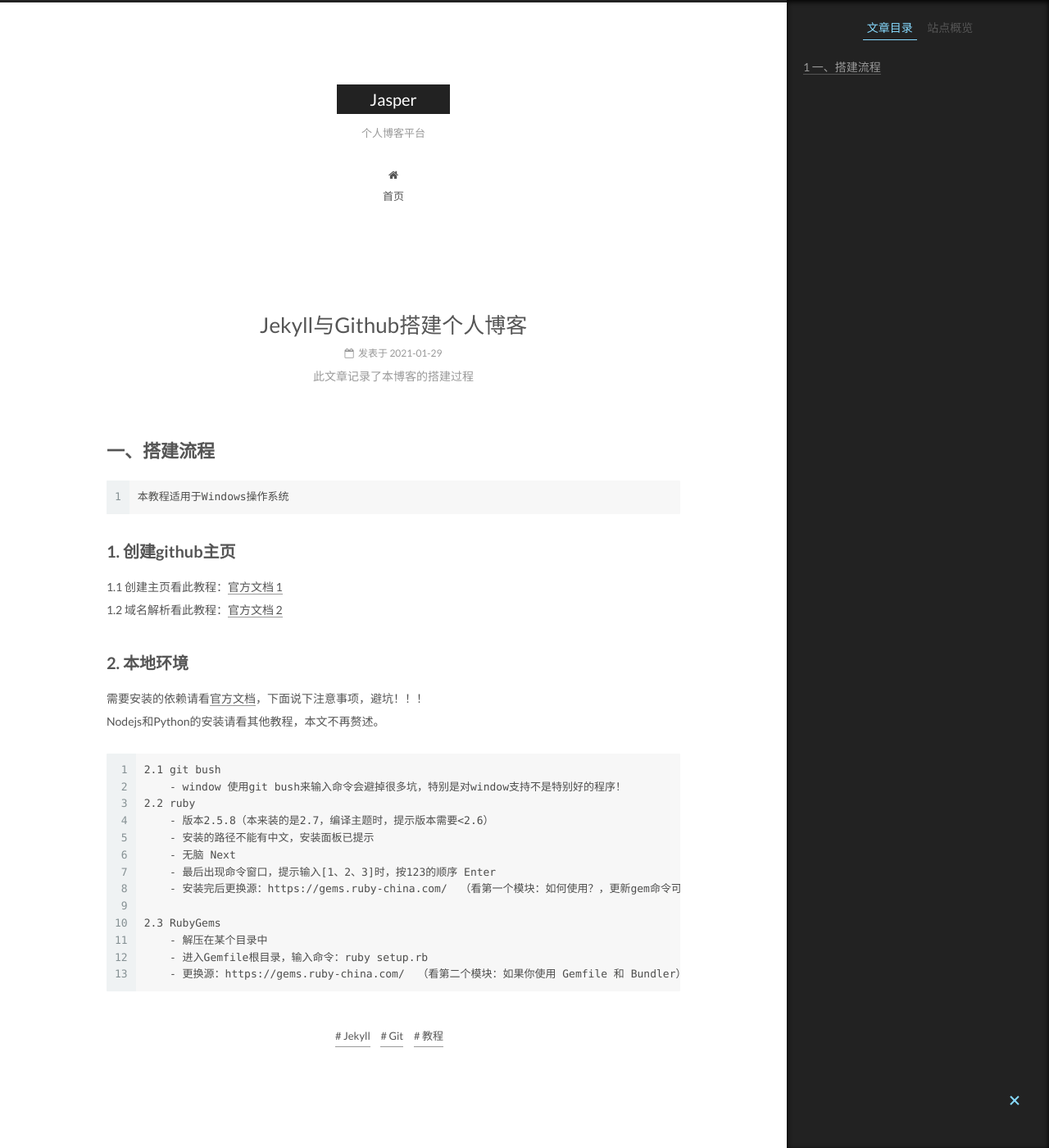
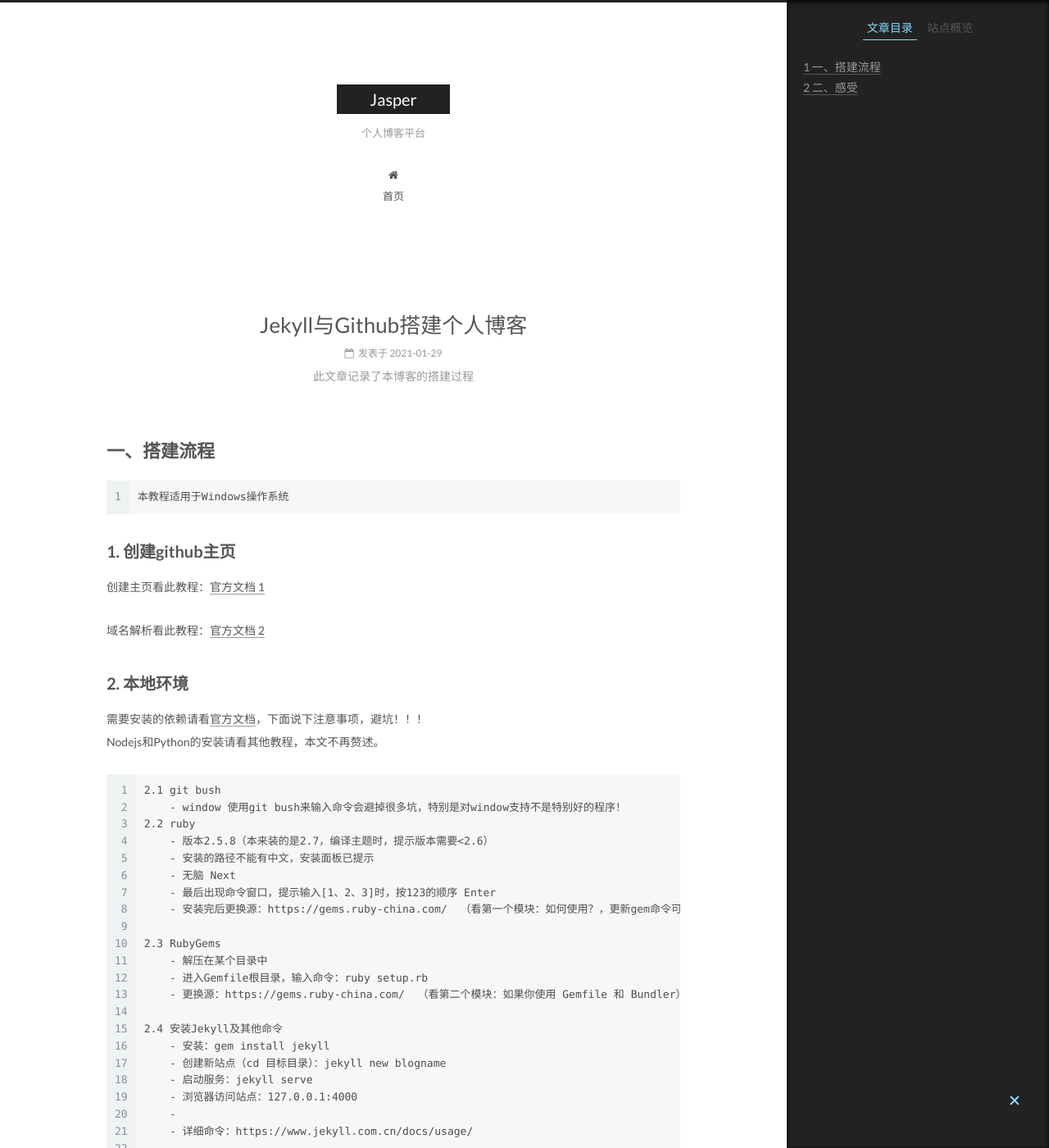
Before and after one commit to Jasper-key/Jasper-key.github.io, a Jekyll site: the page built from _posts/2021-01-29-Jekyll与Github搭建个人博客.md, in a window 1280 px wide and 1400 px high. Shown: the whole window at 82% size. Built offline with Jekyll 4.4.1, drawn with Linux system fonts in a browser that asks for light colours; some of the changed text lies outside the part shown.

Commit message:
第一篇文章

```diff
--- a/_posts/2021-01-29-Jekyll与Github搭建个人博客.md
+++ b/_posts/2021-01-29-Jekyll与Github搭建个人博客.md
@@ -15,8 +15,10 @@ description: 此文章记录了本博客的搭建过程
     本教程适用于Windows操作系统
 
 ## 1. 创建github主页
-1.1 创建主页看此教程：[官方文档 1](https://pages.github.com/)
-1.2 域名解析看此教程：[官方文档 2](https://docs.github.com/en/github/working-with-github-pages/managing-a-custom-domain-for-your-github-pages-site)
+
+创建主页看此教程：[官方文档 1](https://pages.github.com/)
+
+域名解析看此教程：[官方文档 2](https://docs.github.com/en/github/working-with-github-pages/managing-a-custom-domain-for-your-github-pages-site)
 
 ## 2. 本地环境
 需要安装的依赖请看[官方文档](http://jekyllcn.com/docs/installation/)，下面说下注意事项，避坑！！！
@@ -35,3 +37,31 @@ Nodejs和Python的安装请看其他教程，本文不再赘述。
         - 解压在某个目录中
         - 进入Gemfile根目录，输入命令：ruby setup.rb
         - 更换源：https://gems.ruby-china.com/  （看第二个模块：如果你使用 Gemfile 和 Bundler）
+
+    2.4 安装Jekyll及其他命令
+        - 安装：gem install jekyll
+        - 创建新站点（cd 目标目录）：jekyll new blogname
+        - 启动服务：jekyll serve
+        - 浏览器访问站点：127.0.0.1:4000
+        -
+        - 详细命令：https://www.jekyll.com.cn/docs/usage/
+
+    2.5 主题
+        - 将目标主题clone到本地即可
+
+    2.6 写文章
+        - 可使用【2.4新创建的新站点】或者clone新主题
+        - _posts目录中创建如下格式文件名几即可：【YEAR-MONTH-DAY-title.MD】(年-月-日-标题名.markdown文件后缀)
+        - 文件开头，三根横杠的标识块必须写，详情看文档：https://www.jekyll.com.cn/docs/front-matter/
+
+    2.7 使用
+        - 在站点根目录，执行git提交系列命令，再看看github有没有更新，等几分钟再访问站点即可！
+
+# 二、感受
+
+> 能在自己的电脑上使用熟悉的编辑器写作还是蛮舒服的，之前试过其他博客，大多数写作都要在网页上完成，每次想写作，就要经过以下几个流程：打开浏览器->输入域名->登录->选择菜单...
+现在只需要打开编辑器->创建文件->写作->上传~搞定
+
+> 上传到github比自己的小服务器更靠谱，哈哈哈
+
+开始吧
```
